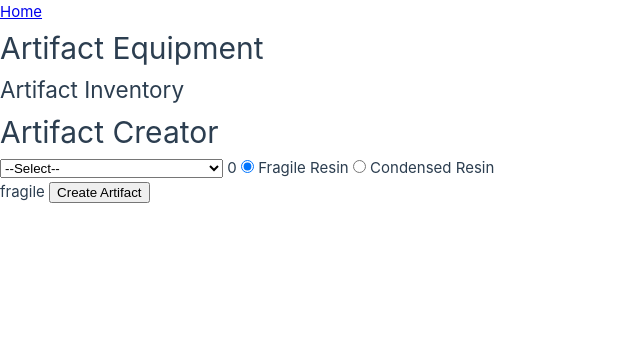
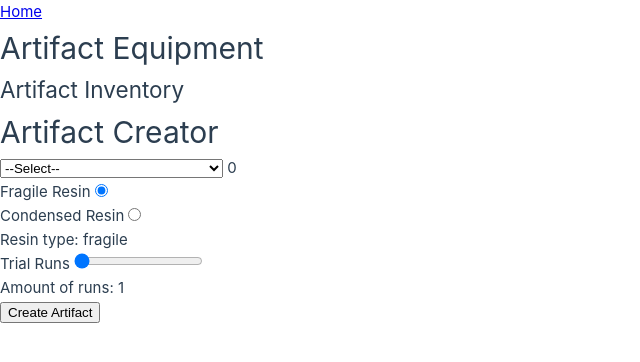
Before and after one commit to moreno-m2698/GenshinArtifactSimulator, a Vue app: page / in a window 1280 px wide. Shown: the top 362 px of the page, without its empty margins (0-640 px from the left). Built offline with nearby package versions, Linux system fonts and the light colour scheme.

Commit message:
Added range input to form

```diff
--- a/src/views/gameSimulator/components/ArtifactRoller.vue
+++ b/src/views/gameSimulator/components/ArtifactRoller.vue
@@ -19,6 +19,7 @@ const createArtifact = () => {
 
 const selectOption = ref(0)
 const resinType = ref("fragile")
+const trialRuns = ref(1)
 </script>
 
 
@@ -41,16 +42,34 @@ const resinType = ref("fragile")
       </option>
     </select>
     {{ selectOption }}
+    <br/>
     <label>
+      Fragile Resin
       <input type="radio" v-model="resinType" value="fragile">
-      Fragile Resin
     </label>
+    <br/>
     <label>
+      Condensed Resin
       <input type="radio" v-model="resinType" value="condensed">
-      Condensed Resin
     </label>
     <br />
-    {{ resinType }}
+    <p>Resin type: {{ resinType }}</p>
+    <label>
+      Trial Runs
+      <input
+        type="range"
+        id="amount"
+        name="Trial attempts"
+        min="1"
+        max="5"
+        step="1"
+        value="1"
+        v-model.number="trialRuns"
+      >
+    </label>
+    <br/>
+    <p>Amount of runs: {{ trialRuns }}</p>
+    <!-- When a single button is in a form it default acts like a submit input -->
     <button @click="createArtifact">Create Artifact</button>
   </form>
 </template>
```
